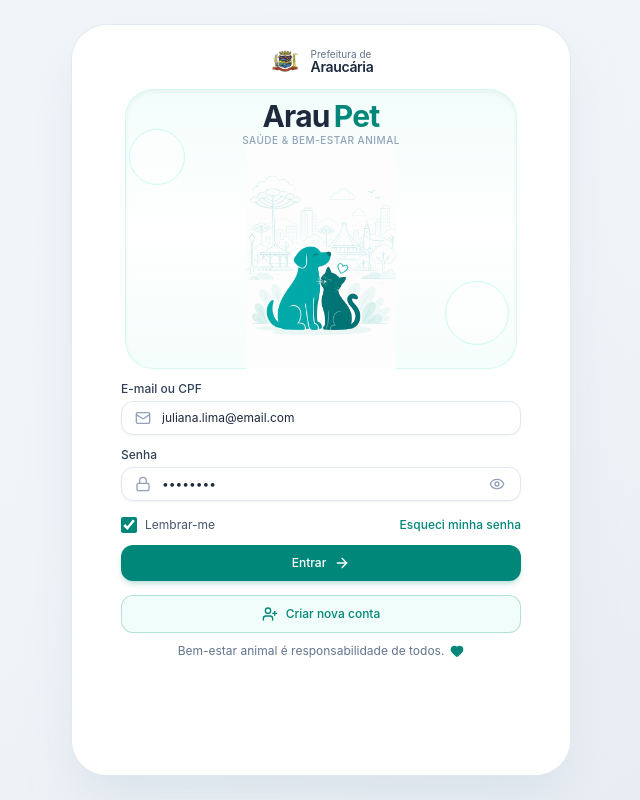
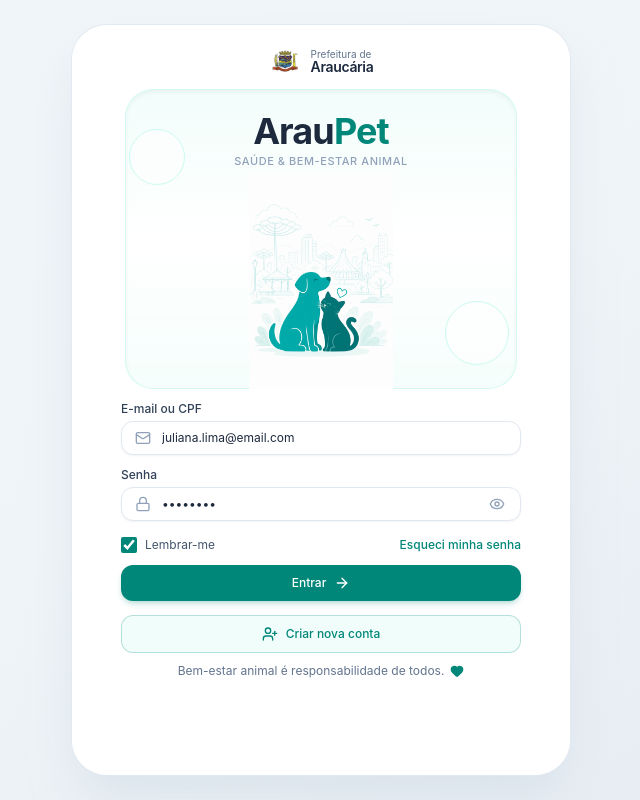
Before and after one commit to LucasPivovar/araupet, a React (Vite) app: page / in a window 1280 px wide. Shown: the whole page, without its empty margins (319-959 px from the left). Built offline with nearby package versions, Linux system fonts and the light colour scheme.

Commit message:
style: display ArauPet as a continuous large brand title positioned with top spacing

```diff
--- a/src/screens/WelcomeLoginScreen.tsx
+++ b/src/screens/WelcomeLoginScreen.tsx
@@ -84,17 +84,13 @@
           <div className="absolute left-2 top-10 h-14 w-14 rounded-full border border-teal-100 bg-white/60" />
           <div className="absolute right-3 bottom-6 h-16 w-16 rounded-full border border-teal-100 bg-white/70" />
 
-          {/* Logo ArauPet Grande (sem pill) */}
-          <div className="relative z-10 pt-3 flex flex-col items-center justify-center text-center">
-            <div className="flex items-center gap-1">
-              <span className="text-2xl sm:text-3xl font-bold tracking-tight text-slate-800 leading-none">
-                Arau
-              </span>
-              <span className="text-2xl sm:text-3xl font-bold tracking-tight text-[#008779] leading-none">
-                Pet
-              </span>
-            </div>
-            <p className="text-[10px] font-medium text-slate-400 tracking-wider uppercase mt-0.5">
+          {/* Logo ArauPet Grande, junto e mais pra baixo */}
+          <div className="relative z-10 pt-6 pb-1 flex flex-col items-center justify-center text-center">
+            <h2 className="text-3xl sm:text-4xl font-bold tracking-tight leading-none inline-flex items-center justify-center">
+              <span className="text-slate-800">Arau</span>
+              <span className="text-[#008779]">Pet</span>
+            </h2>
+            <p className="text-[11px] font-medium text-slate-400 tracking-wider uppercase mt-1">
               Saúde & Bem-Estar Animal
             </p>
           </div>
@@ -102,7 +98,7 @@
           <img
             src={loginIllustration}
             alt="Cão e gato com paisagem de Araucária"
-            className="relative w-full max-w-[315px] h-[225px] object-contain -mt-1"
+            className="relative w-full max-w-[310px] h-[215px] object-contain"
           />
         </div>
 
```
